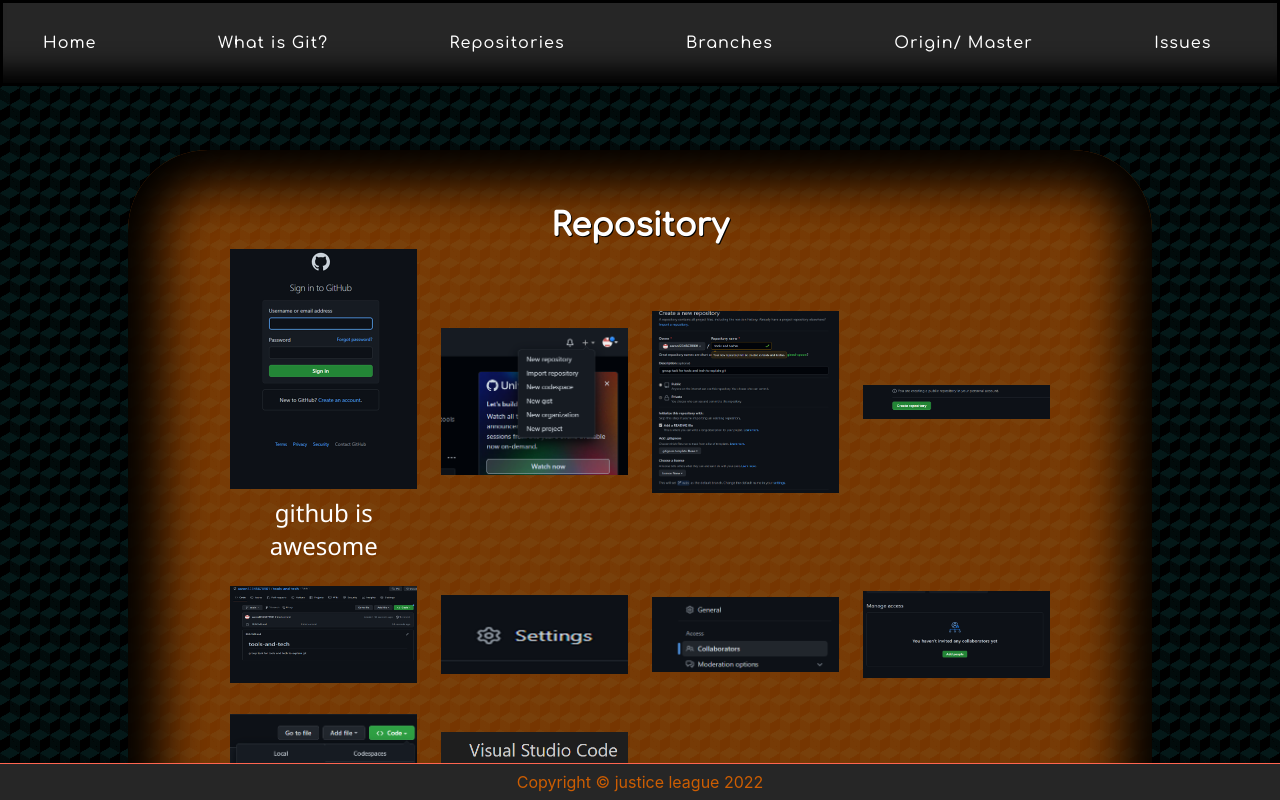
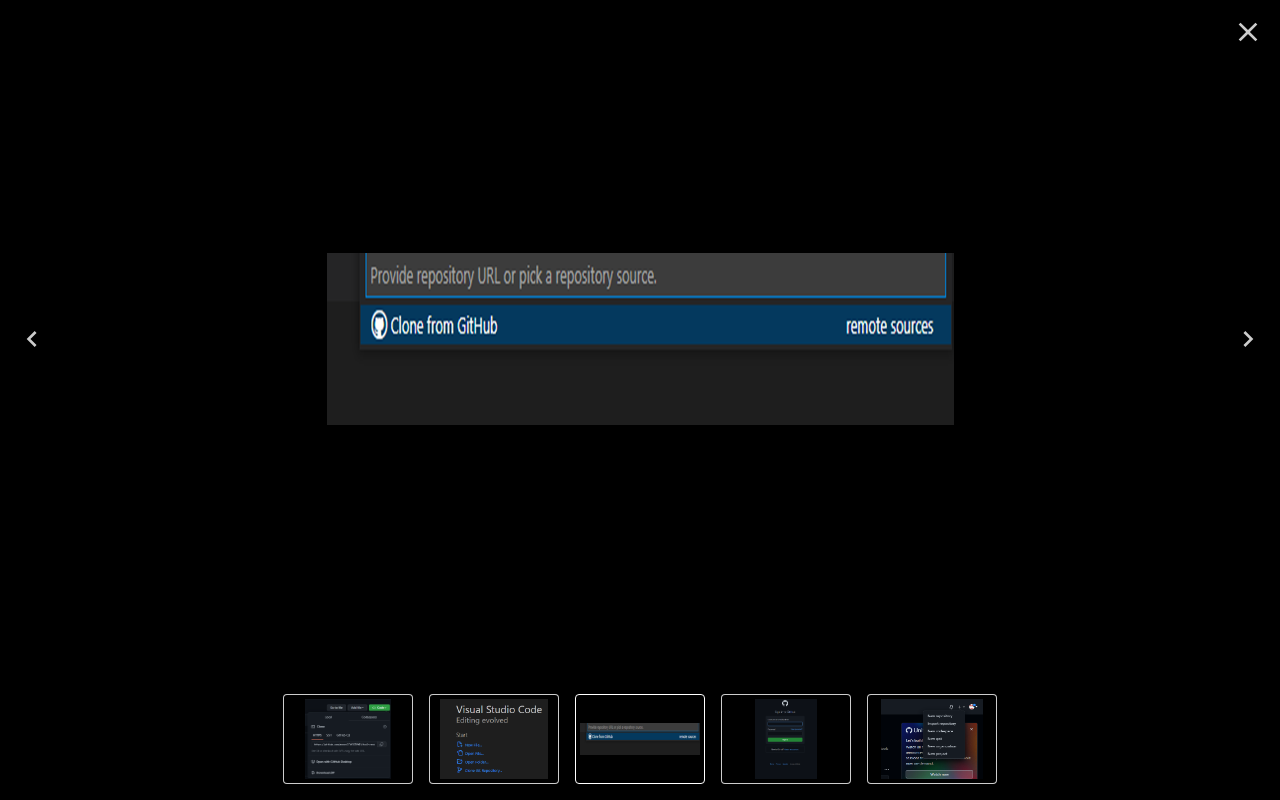
Before and after one commit to kiskaszap/justicelegue, a React (Create React App) app in the folder my-app/: page /repository in a window 1280 px wide. Shown: the top 800 px of the page. Built offline with nearby package versions, Linux system fonts and the light colour scheme.

Commit message:
Changes 1 02/12/2022

```diff
--- a/my-app/src/pages/Repository.jsx
+++ b/my-app/src/pages/Repository.jsx
@@ -15,8 +15,8 @@
 function Repository() {
 
 
-		let [setClose, setOpen] = useState(false);
-		let [index, setIndex] = useState(-1);
+		const [open, setOpen] = useState(false);
+		const [index, setIndex] = useState(-1);
 
 		// https://codesandbox.io/s/yet-another-react-lightbox-examples-9qvmif?file=/src/examples/PhotoGallery.js&initialpath=/plugins/captions
 
@@ -34,13 +34,6 @@
 			{ id: 11, src: require("../images/git11.png"), alt: "", caption: "" }
 		]
 
-		function ShowImage(e)
-		{
-			e.preventDefault();
-			console.log("Hello World!");
-			setOpen(true);
-		}
-
 
 		// Main gallery function to show on page load
 		function Gallery() {
@@ -51,7 +44,7 @@
 						<section className='Gallery'>
 							{images.map((image) => // Here we map the images array above into renderable html
 								<figure>
-									<a href="#" onClick={ShowImage}><img src={image.src} alt={image.alt} /></a>
+									<a href="#" onClick={setOpen(true)}><img src={image.src} alt={image.alt} /></a>
 									<figcaption>{image.caption}</figcaption>
 								</figure>
 							)}
@@ -62,10 +55,11 @@
 		}
 
 
-
-
+		return(
+		<>
+		<Gallery />
 		<Lightbox
-			open={setOpen}
+			open={index => 0}
 			index={index}
 			close={() => setOpen(false)}
 			slides={[
@@ -87,11 +81,9 @@
 				{ src: require("../images/git11.png") },
 			]} plugins={[Captions, Thumbnails]}>
 		</Lightbox>
+		</>
+		)
 
-
-		return (
-			<Gallery></Gallery>
-		)
 		}
 
 
```
